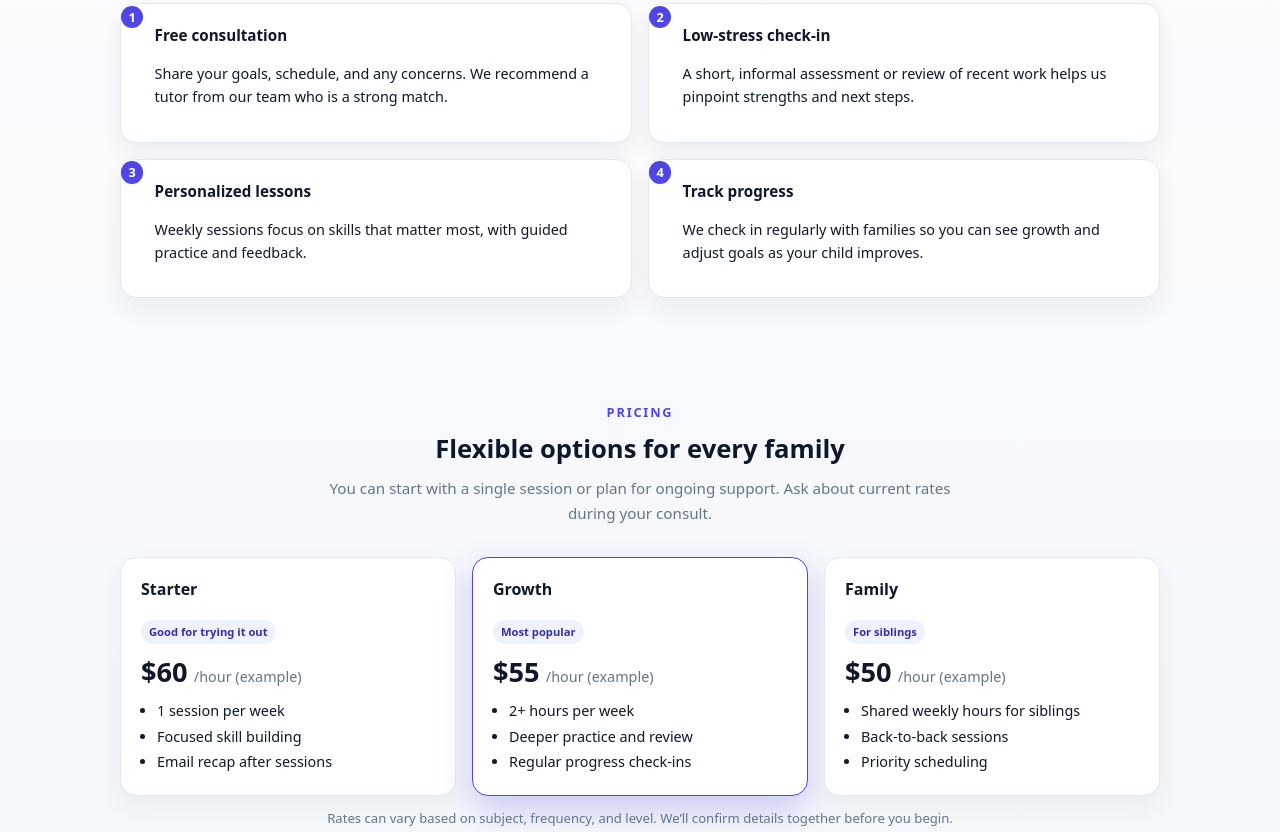
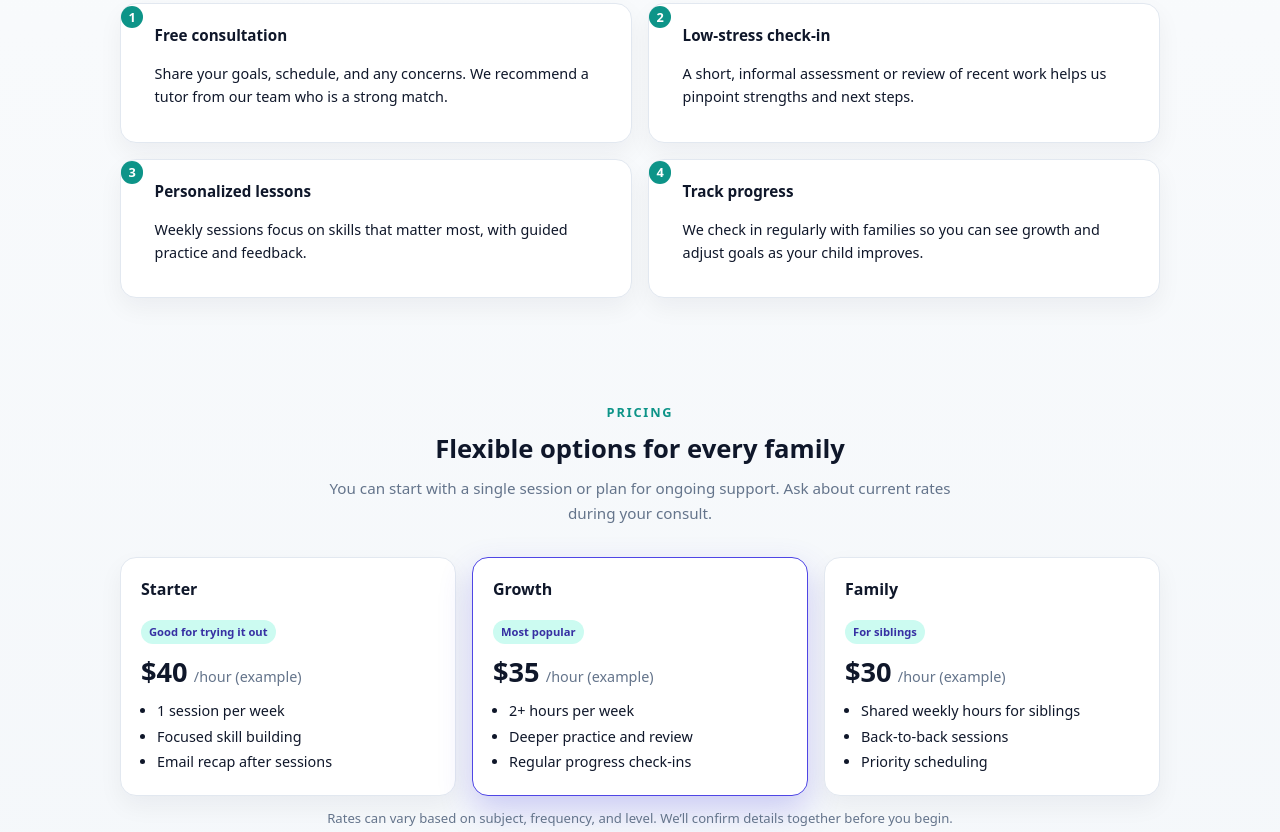
Before and after one commit to dazlee2025/united-firm-foundation, a plain HTML site: page index.html in a window 1280 px wide. Shown: the part 1718-2550 px from the top of the page. Drawn offline with Linux system fonts and the light colour scheme.

Commit message:
Update index.html
updated color and pricing

```diff
--- a/index.html
+++ b/index.html
@@ -10,8 +10,8 @@
   />
   <style>
     :root {
-      --indigo: #4f46e5;
-      --indigo-light: #eef2ff;
+      --indigo: #0d9488;
+      --indigo-light: #ccfbf1;
       --slate: #0f172a;
       --slate-light: #f8fafc;
     }
@@ -800,7 +800,7 @@
               <div class="card-title">Starter</div>
               <p class="pricing-badge">Good for trying it out</p>
               <div>
-                <span class="price-main">$60</span>
+                <span class="price-main">$40</span>
                 <span class="price-unit">/hour (example)</span>
               </div>
               <ul class="card-list">
@@ -814,7 +814,7 @@
               <div class="card-title">Growth</div>
               <p class="pricing-badge">Most popular</p>
               <div>
-                <span class="price-main">$55</span>
+                <span class="price-main">$35</span>
                 <span class="price-unit">/hour (example)</span>
               </div>
               <ul class="card-list">
@@ -828,7 +828,7 @@
               <div class="card-title">Family</div>
               <p class="pricing-badge">For siblings</p>
               <div>
-                <span class="price-main">$50</span>
+                <span class="price-main">$30</span>
                 <span class="price-unit">/hour (example)</span>
               </div>
               <ul class="card-list">
```
